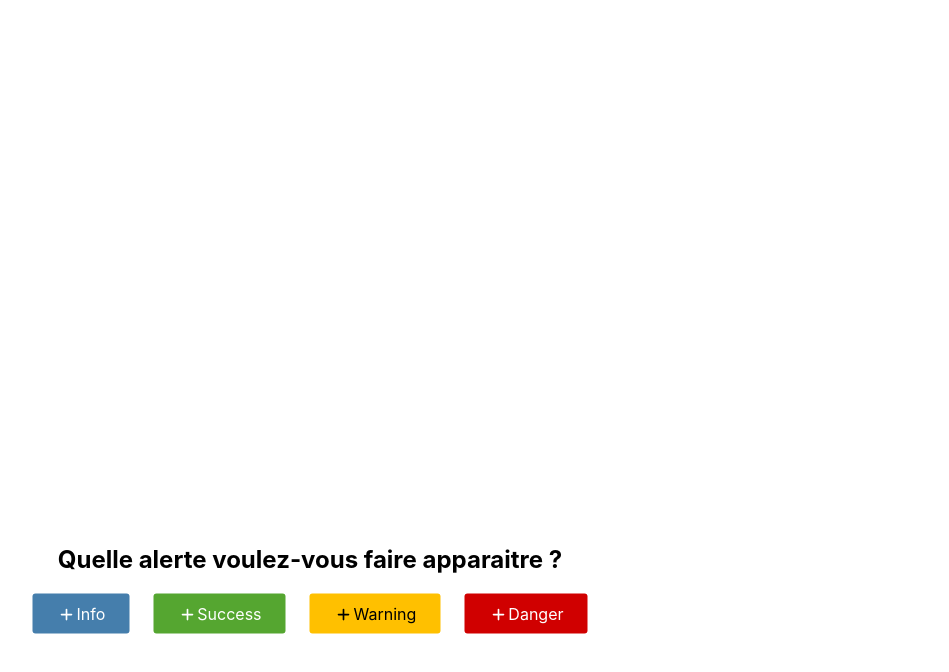
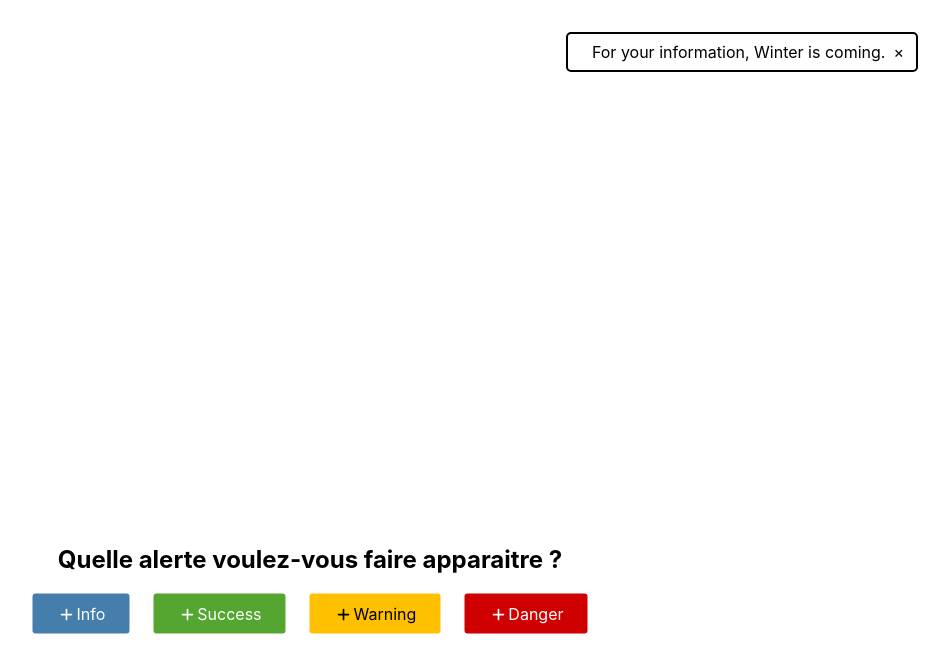
Before and after one commit to ifiroth/cra, a React (Create React App) app: page / in a window 1280 px wide. Both pictures are taken after a click on the element "Info". Shown: the top 672 px of the page, without its empty margins (330-1279 px from the left). Built offline with nearby package versions, Linux system fonts and the light colour scheme.

Commit message:
Ended developping feature

```diff
--- a/src/App.js
+++ b/src/App.js
@@ -52,7 +52,10 @@ function App() {
   const handleCloseWarning = () => setShowWarning(false)
   const handleCloseDanger = () => setShowDanger(false)
 
+  const button = (id) => { return buttons.find(({ label }) => label === id)}
+
   const toggleVisibility = (event) => {
+
     switch (event.target.id) {
       case "Info": setShowInfo(!showInfo); break
       case "Success": setShowSuccess(!showSuccess); break
@@ -64,35 +67,41 @@ function App() {
 
   return (
     <>
+      <div className="toast-wrapper">
         {showInfo
           ? <Toast
-          alertType="Info"
+            type="Info"
             onClose={handleCloseInfo}
+            button={{...button("Info")}}
           />
           : null
         }
         {showSuccess
           ? <Toast
-          alertType="Success"
+            type="Success"
             onClose={handleCloseSuccess}
+            button={{...button("Success")}}
           />
           : null
         }
         {showWarning
           ? <Toast
-          alertType="Warning"
+            type="Warning"
             onClose={handleCloseWarning}
+            button={{...button("Warning")}}
           />
 
           : null
         }
         {showDanger
           ? <Toast
-          alertType="Danger"
+            type="Danger"
             onClose={handleCloseDanger}
+            button={{...button("Danger")}}
           />
           : null
         }
+      </div>
       <section className="App wrapper">
         <header><h2>Quelle alerte voulez-vous faire apparaitre ?</h2></header>
         <main>
@@ -102,8 +111,8 @@ function App() {
                    css={{ ...button.css }}
                    key={key}
                    label={button.label}
-                   id={button.label}
-                   onClick={() => {toggleVisibility()}}
+                   button={{ ...button }}
+                   onClick={toggleVisibility}
               />
             )
           } ) }
--- a/src/Components/Tag.js
+++ b/src/Components/Tag.js
@@ -1,15 +1,18 @@
 import React from "react";
 
-const Tag = ({ label, css }) => {
+const Tag = ({ button, onClick }) => {
+
   return (
      <span
-       style={{ ...css }}
+       style={{ ...button.css }}
        className="button"
+       onClick={onClick}
+       id={button.label}
      >
        <svg style={{ height: "20px", width: "auto", paddingTop:'2px' }} xmlns="http://www.w3.org/2000/svg" fill="none" viewBox="0 0 24 24" stroke="currentColor">
          <path strokeLinecap="round" strokeLinejoin="round" strokeWidth={2} d="M12 6v6m0 0v6m0-6h6m-6 0H6" />
        </svg>
-       { label }
+       {button.label}
      </span>
   )
 }
--- a/src/Components/Toast.js
+++ b/src/Components/Toast.js
@@ -1,11 +1,11 @@
 import React from "react";
 
-const Toast = ({ label, toast_css }) => {
+const Toast = ({ button, toast_css, onClose, type }) => {
   return (
-    <span style={{...toast_css}} className="toast">
-      { label }
-      <span>&times;</span>
-     </span>
+    <span style={{...toast_css}} className={["toast", type.toLowerCase()].join(" ")}>
+      { button.message }
+      <span onClick={onClose} className="close-cross">&times;</span>
+    </span>
   )
 }
 
```
Lines whose indentation alone changed are shown as unchanged.
